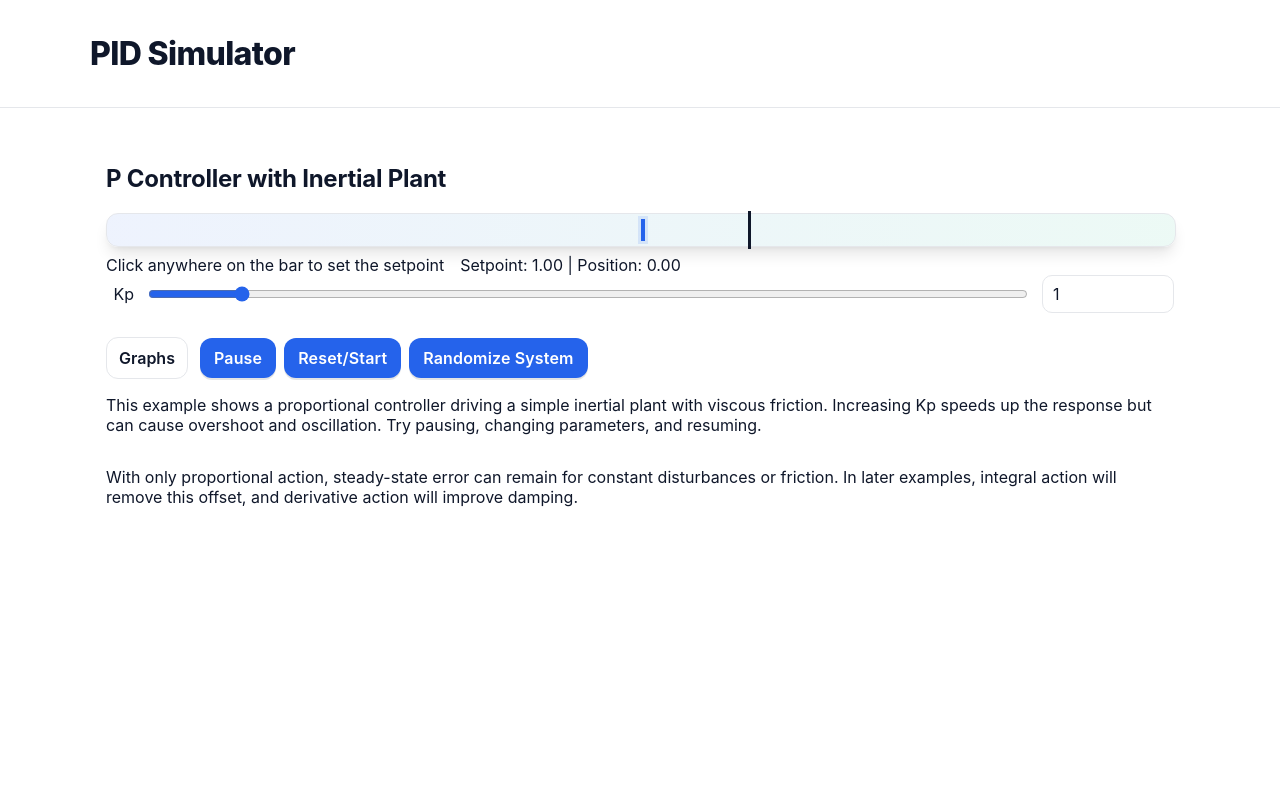
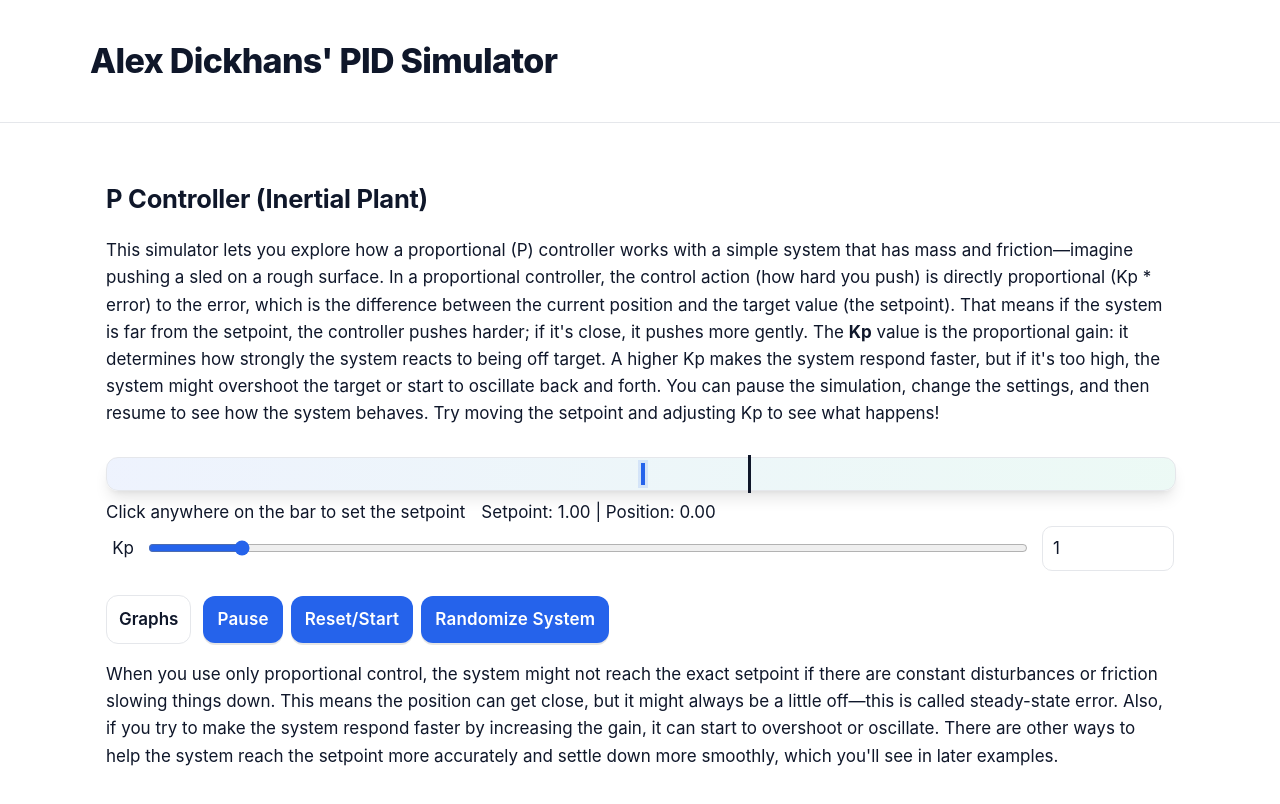
Before and after one commit to alexDickhans/pid-tuning, a React (Vite) app: page / in a window 1280 px wide. Shown: the top 804 px of the page. Built offline with nearby package versions, Linux system fonts and the light colour scheme.

Commit message:
P-control basically done

```diff
--- a/src/App.tsx
+++ b/src/App.tsx
@@ -6,7 +6,7 @@ export default function App(): JSX.Element {
     <div>
       <header className="header">
         <div className="container">
-          <h1 style={{ margin: 0 }}>PID Simulator</h1>
+          <h1 style={{ margin: 0 }}>Alex Dickhans' PID Simulator</h1>
         </div>
       </header>
       <main className="container">
--- a/src/components/Playground.tsx
+++ b/src/components/Playground.tsx
@@ -219,7 +219,13 @@ export function Playground(): JSX.Element {
 
   return (
     <div className="card">
-      <h2 className="section-title">P Controller with Inertial Plant</h2>
+      <h2 className="section-title">P Controller (Inertial Plant)</h2>
+      <div className="controls">
+        <p>
+          This simulator lets you explore how a proportional (P) controller works with a simple system that has mass and friction—imagine pushing a sled on a rough surface. In a proportional controller, the control action (how hard you push) is directly proportional (Kp * error) to the error, which is the difference between the current position and the target value (the setpoint). That means if the system is far from the setpoint, the controller pushes harder; if it's close, it pushes more gently. The <b>Kp</b> value is the proportional gain: it determines how strongly the system reacts to being off target. A higher Kp makes the system respond faster, but if it's too high, the system might overshoot the target or start to oscillate back and forth. You can pause the simulation, change the settings, and then resume to see how the system behaves. Try moving the setpoint and adjusting Kp to see what happens!
+        </p>
+      </div>
+      <div className="interactive">
       <div className="position-bar-outer">
         <div
           ref={barRef}
@@ -255,11 +261,11 @@ export function Playground(): JSX.Element {
         </div>
       </div>
 
-      <div className="row" style={{ justifyContent: 'flex-start', gap: 12, margin: '12px 0' }}>
+      <div className="row toolbar" style={{ justifyContent: 'flex-start', gap: 12, margin: '12px 0' }}>
         <details onToggle={(e) => setGraphsOpen((e.target as HTMLDetailsElement).open)}>
           <summary style={{ cursor: 'pointer' }}>Graphs</summary>
         </details>
-        <div className="row" style={{ gap: 8 }}>
+        <div className="row button-row" style={{ gap: 8 }}>
           <button onClick={() => setIsRunning(r => !r)}>{isRunning ? 'Pause' : 'Play'}</button>
           <button onClick={() => setResetCounter(c => c + 1)}>Reset/Start</button>
           <button onClick={() => { setParams(p => ({ ...p, friction: +(Math.random() * 3.0).toFixed(2) })); worker.postMessage({ type: 'randomize' }); }}>Randomize System</button>
@@ -272,25 +278,11 @@ export function Playground(): JSX.Element {
           <div className="chart" ref={uPlotRef} />
         </>
       )}
+      </div>
 
       <div className="controls">
         <p>
-          This example shows a proportional controller driving a simple inertial plant
-          with viscous friction. Increasing Kp speeds up the response but can
-          cause overshoot and oscillation. Try pausing, changing parameters, and resuming.
-        </p>
-        <div className="stack">
-
-          <div>
-            {/* Friction is randomized in code; slider removed per request */}
-          </div>
-
-          {/* dt fixed in code at 0.01; hidden from UI */}
-        </div>
-        <p>
-          With only proportional action, steady-state error can remain for constant
-          disturbances or friction. In later examples, integral action will remove
-          this offset, and derivative action will improve damping.
+          When you use only proportional control, the system might not reach the exact setpoint if there are constant disturbances or friction slowing things down. This means the position can get close, but it might always be a little off—this is called steady-state error. Also, if you try to make the system respond faster by increasing the gain, it can start to overshoot or oscillate. There are other ways to help the system reach the setpoint more accurately and settle down more smoothly, which you'll see in later examples.
         </p>
       </div>
     </div>
--- a/src/index.css
+++ b/src/index.css
@@ -22,6 +22,8 @@ body {
   color: var(--text);
   background-color: var(--bg);
   background-image: none;
+  font-size: 17px;
+  line-height: 1.6;
 }
 
 .container {
@@ -59,6 +61,20 @@ body {
   display: flex;
   align-items: center;
   gap: 12px;
+}
+
+.toolbar {
+  flex-wrap: wrap;
+}
+
+.button-row {
+  flex-wrap: wrap;
+}
+
+@media (max-width: 600px) {
+  .button-row button {
+    flex: 1 1 120px;
+  }
 }
 
 .chart {
```
